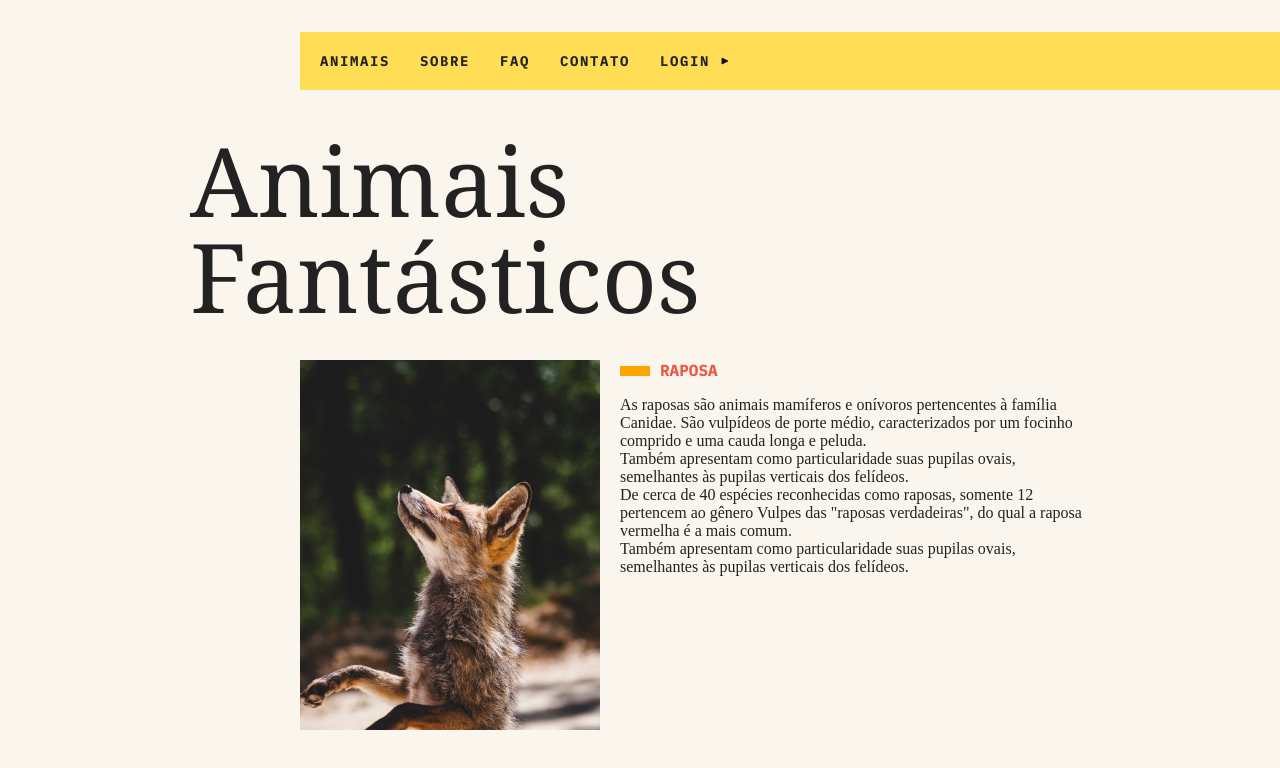
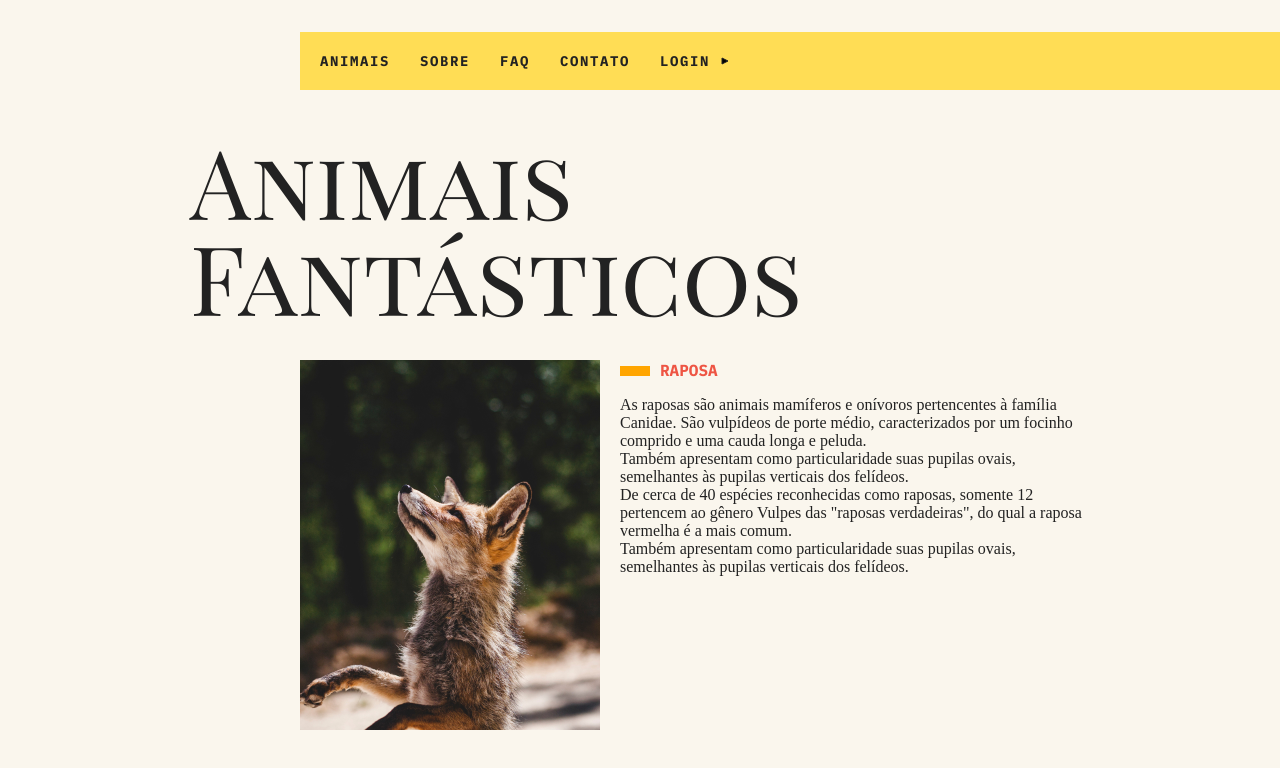
Before and after one commit to JacksonMileski/animais-fantasticos, a website built with webpack: page index.html in a window 1280 px wide. Shown: the top 768 px of the page. Built offline with nearby package versions, Linux system fonts and the light colour scheme; no server answers; files whose address does not match are found by name.

Commit message:
add font IBM Plex Mono

```diff
--- a/index.html
+++ b/index.html
@@ -6,10 +6,7 @@
     <meta name="viewport" content="width=device-width, initial-scale=1.0" />
     <title>Document</title>
     <link rel="preconnect" href="https://fonts.gstatic.com" />
-    <link
-      href="https://fonts.googleapis.com/css2?family=IBM+Plex+Mono:wght@700&display=swap"
-      rel="stylesheet"
-    />
+    <link href="https://fonts.googleapis.com/css?family=IBM+Plex+Mono:700|Playfair+Display+SC" rel="stylesheet">
     <link rel="preconnect" href="https://fonts.gstatic.com" />
     <link
       href="https://fonts.googleapis.com/css2?family=Playfair+Display&display=swap"
```
